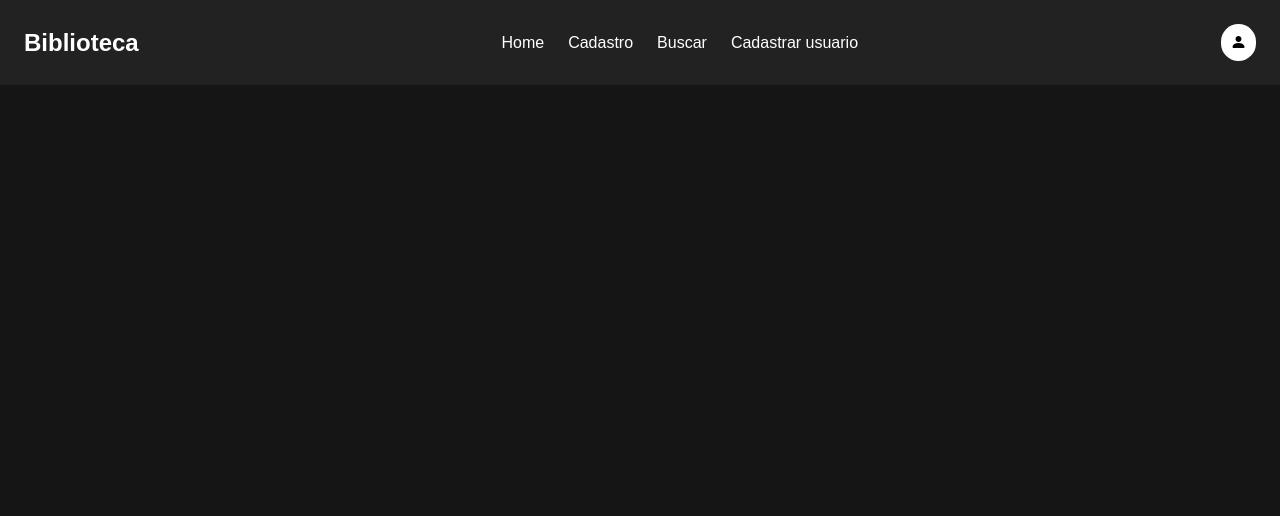
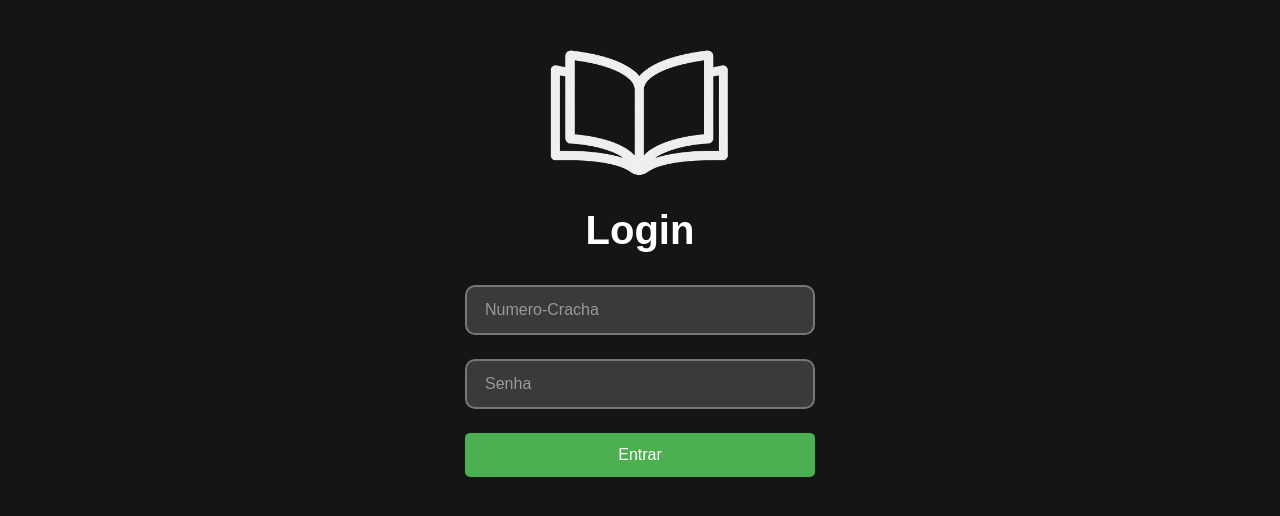
Before and after one commit to MarcosRoaJr/Biblioteca-virtual, a Flask app: page / in a window 1280 px wide. Shown: the top 516 px of the page. Run offline with Flask 3, Linux system fonts and the light colour scheme.

Commit message:
Add files via upload

```diff
--- a/Biblioteca-virtual/app.py
+++ b/Biblioteca-virtual/app.py
@@ -1,10 +1,15 @@
-from flask import Flask,  render_template, request
+from flask import Flask,  render_template, request, redirect, url_for, session
+import random
+from bd import init_app,verificar_usuario
 
 app = Flask(__name__)
+app.secret_key = str(random.randint(0, 10))
 
-@app.route("/", methods=["GET", "POST"])
+init_app(app)
+
+@app.route("/home", methods=["GET", "POST"])
 def home():
-    return render_template("rotas/index.html", show_navbar=True)
+    return render_template("rotas/home.html", show_navbar=True)
 
 @app.route("/cadastro", methods=["GET", "POST"])
 def cadastro():
@@ -16,11 +21,53 @@ def buscar():
 
 @app.route("/cadastrar_usuario", methods=["GET", "POST"])
 def cadastrar_usuario():
+
     return render_template("rotas/cadastrar_usuario.html", show_navbar=True)
 
-@app.route("/login", methods=["GET", "POST"])
+@app.route("/", methods=["GET", "POST"])
 def login():
-    return render_template("rotas/login.html", show_navbar=False)
+    if request.method == "POST":
+        usuario_id = request.form.get("usuario")
+        senha = request.form.get("senha")
+
+        if verificar_usuario(usuario_id, senha) or (usuario_id == "0" and senha == "0"):
+            user = verificar_usuario(usuario_id, senha)
+            if user:
+                dn = user.get("data_nascimento")
+                dn_fmt = dn.strftime("%d/%m/%Y") if dn else None
+
+                session["user"] = {
+                    "id": user.get("id_usuario"),
+                    "nome": user.get("nome"),
+                    "data_nascimento": dn_fmt,
+                    "email": user.get("email"),
+                    "cpf": user.get("cpf"),
+                    "telefone": user.get("telefone"),
+                    "nivel_acesso": user.get("nivel_acesso")
+                }
+                return redirect(url_for('home'))
+            elif usuario_id == "0" and senha == "0":
+                session["user"] = {
+                    "id": "0",
+                    "nome": "Admin",
+                    "email": "admin@biblioteca.com",
+                    "data-nascimento": "01/01/1000",
+                    "CPF": "000.000.000-00",
+                    "telefone": "(00) 0000-0000",
+                    "Nivel-acesso": "admin",
+                }
+                return redirect(url_for('home'))
+        elif session["user"] == None or not verificar_usuario(usuario_id, senha):
+            return render_template("rotas/index.html", erro=True, msg="Usuário ou senha inválidos.")
+    return render_template("rotas/index.html")
+
+@app.context_processor
+def inject_user():
+    return dict(usuario=session.get("user"))
+
+@app.route("/usuario", methods=["GET", "POST"])
+def usuario():
+    return render_template("rotas/usuario.html", show_navbar=False)
 
 if __name__ == "__main__":
     app.run(debug=True)
--- a/Biblioteca-virtual/static/css/login.css
+++ b/Biblioteca-virtual/static/css/login.css
@@ -80,7 +80,7 @@
         font-size .25s ease,
         color .25s ease,
         background-color .25s ease;
-    transition-delay: calc(var(--i) * 25ms);
+    transition-delay: calc(var(--i) * 20ms);
     border-radius: 2px;
 }
 
@@ -91,3 +91,15 @@
     color: #000000;
     background: #e8e8e8;
 }
+
+.msg-alerta {
+    position: absolute;
+    top: 0;
+    right: 0;
+    margin: 1rem;
+    background: #f8d7da;
+    color: #721c24;
+    padding: 1rem;
+    border: 1px solid #f5c6cb;
+    border-radius: 5px;
+}
--- a/Biblioteca-virtual/static/css/navbar.css
+++ b/Biblioteca-virtual/static/css/navbar.css
@@ -17,7 +17,8 @@
 .navbar-login a {
     background-color: rgb(255, 255, 255);
     border-radius: 10rem;
-    padding: 0.6rem;
+    padding: 0.5rem;
+    box-shadow: 0 0 5px rgba(0, 0, 0, 0.2);
     text-decoration: none;
     color: black;
 }
--- a/Biblioteca-virtual/templates/base.html
+++ b/Biblioteca-virtual/templates/base.html
@@ -13,22 +13,26 @@
     {% if show_navbar %}
     <nav class="navbar d-flex">
         <div class="navbar-brand d-flex-center">
-            <a href="/">Biblioteca</a>
+            <a href="/home">Biblioteca</a>
         </div>
         <ul class="navbar-links d-flex-center">
-            <li class="navbar-item"><a href="/">Home</a></li>
             <li class="navbar-item"><a href="/cadastro">Cadastro</a></li>
             <li class="navbar-item"><a href="/buscar">Buscar</a></li>
             <li class="navbar-item"><a href="/cadastrar_usuario">Cadastrar usuario</a></li>
         </ul>
         <div class="navbar-login d-flex-center">
-            <a href="/login" class="bi bi-person-fill"></a>
+            <a href="/usuario" class="bi bi-person-fill"></a>
         </div>
     </nav>
     {% endif %}
     <main class="conteudo">
         {% block content %}{% endblock %}
     </main>
+
+
 </body>
+<script src="https://cdn.jsdelivr.net/npm/bootstrap@5.3.8/dist/js/bootstrap.bundle.min.js"
+    integrity="sha384-FKyoEForCGlyvwx9Hj09JcYn3nv7wiPVlz7YYwJrWVcXK/BmnVDxM+D2scQbITxI"
+    crossorigin="anonymous"></script>
 
 </html>
--- /dev/null
+++ b/Biblioteca-virtual/templates/rotas/home.html
@@ -0,0 +1,6 @@
+{% extends "base.html" %}
+
+{% block title %}Página Inicial{% endblock %}
+{% block content %}
+
+{% endblock %}
--- a/Biblioteca-virtual/templates/rotas/index.html
+++ b/Biblioteca-virtual/templates/rotas/index.html
@@ -1,6 +1,47 @@
 {% extends "base.html" %}
+{% block title %}Página Inicial{% endblock %}
 
-{% block title %}Página Inicial{% endblock %}
 {% block content %}
+<div class="login-container">
+    <img src="/static/img/logo.png" alt="Logo" />
+    <h1>Login</h1>
+    <form action="/" method="post" autocomplete="off">
+        <div class="input-box">
+            <input id="usuario" name="usuario" type="text" placeholder=" " required />
+            <label class="label" for="usuario" aria-hidden="true">
+                <span class="char" style="--i:0">N</span>
+                <span class="char" style="--i:1">u</span>
+                <span class="char" style="--i:2">m</span>
+                <span class="char" style="--i:3">e</span>
+                <span class="char" style="--i:4">r</span>
+                <span class="char" style="--i:5">o</span>
+                <span class="char" style="--i:6">-</span>
+                <span class="char" style="--i:7">C</span>
+                <span class="char" style="--i:8">r</span>
+                <span class="char" style="--i:9">a</span>
+                <span class="char" style="--i:10">c</span>
+                <span class="char" style="--i:11">h</span>
+                <span class="char" style="--i:12">a</span>
+            </label>
+        </div>
 
+        <div class="input-box">
+            <input id="senha" name="senha" type="password" placeholder=" " required />
+            <label class="label" for="senha" aria-hidden="true">
+                <span class="char" style="--i:0">S</span>
+                <span class="char" style="--i:1">e</span>
+                <span class="char" style="--i:2">n</span>
+                <span class="char" style="--i:3">h</span>
+                <span class="char" style="--i:4">a</span>
+            </label>
+        </div>
+
+        <button type="submit">Entrar</button>
+    </form>
+    {% if erro %}
+    <div class="msg-alerta" role="alert">
+        {{ msg }}
+    </div>
+    {% endif %}
+</div>
 {% endblock %}
```
Also changed, not shown: Biblioteca-virtual/bd.py (+27 -0 lines), Biblioteca-virtual/templates/rotas/usuario.html (added, +20 -0 lines).
